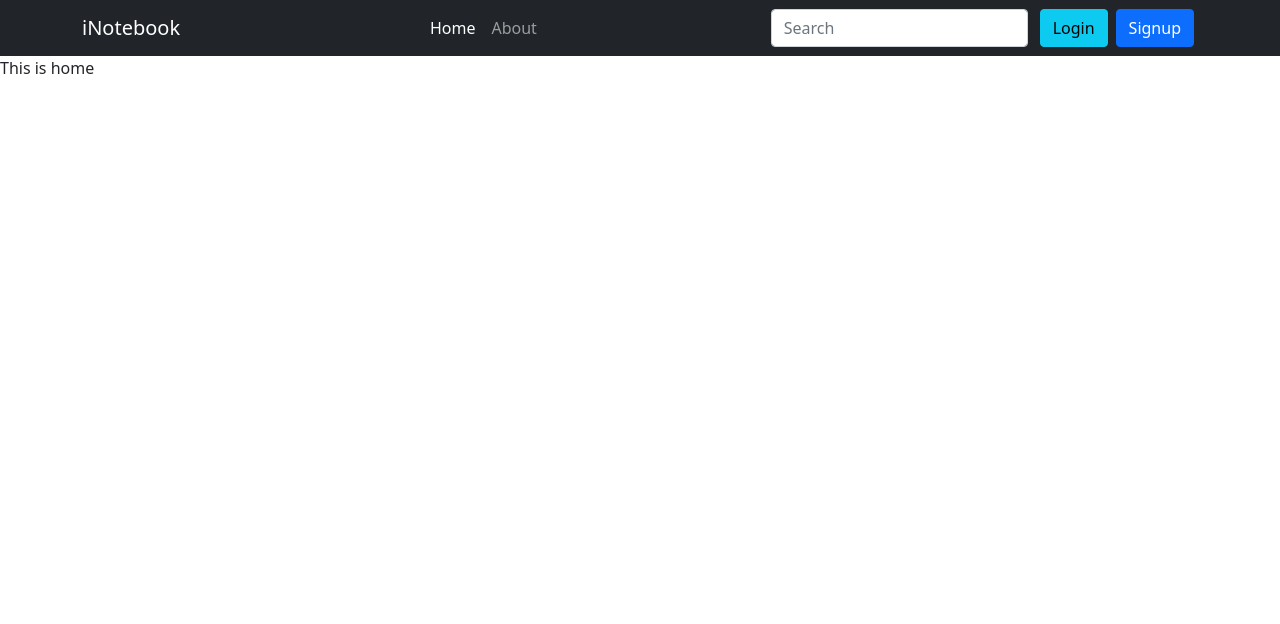
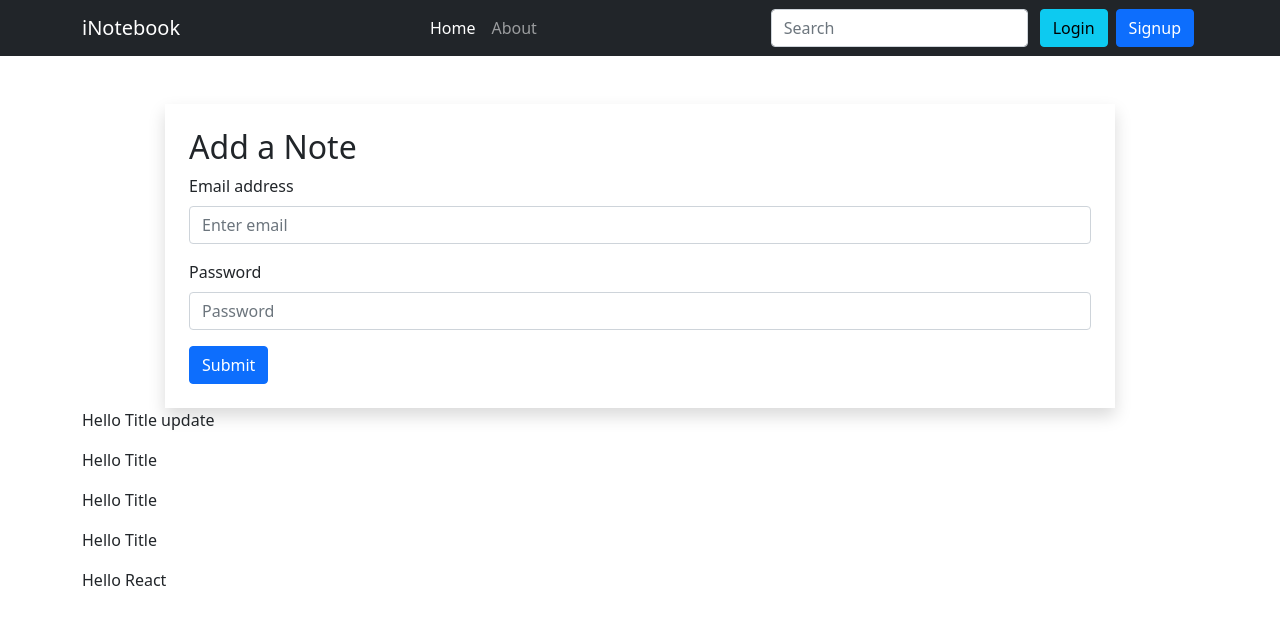
Before and after one commit to shivprajapat/iNotebook, a React (Create React App) app in the folder frontend/: page / in a window 1280 px wide. Shown: the top 624 px of the page. Built offline with nearby package versions, Linux system fonts and the light colour scheme.

Commit message:
Fetching Notes from Context

```diff
--- a/frontend/package.json
+++ b/frontend/package.json
@@ -10,7 +10,7 @@
     "react": "^17.0.2",
     "react-bootstrap": "^2.1.0",
     "react-dom": "^17.0.2",
-    "react-router-dom": "^5.0.0",
+    "react-router-dom": "^5.3.0",
     "react-scripts": "5.0.0",
     "web-vitals": "^2.1.2"
   },
--- a/frontend/src/components/About.js
+++ b/frontend/src/components/About.js
@@ -1,15 +1,10 @@
-import React, { useContext, useEffect } from 'react'
-import noteContext from '../context/notes/noteContext'
+import React from 'react'
 
 const About = () => {
-  const a = useContext(noteContext)
-  useEffect(() => {
-    a.update();
-    // eslint-disable-next-line
-  }, [])
+
   return (
     <div>
-      This is About {a.state.name} and he is in class {a.state.class}
+      This is About
     </div>
   )
 }
--- a/frontend/src/components/Header.js
+++ b/frontend/src/components/Header.js
@@ -1,6 +1,6 @@
 import React from 'react'
 import { Container, Navbar, Nav, Form, Button, FormControl } from 'react-bootstrap'
-import { NavLink } from 'react-router-dom'
+import { NavLink } from "react-router-dom";
 
 const Header = () => {
   return (
@@ -15,8 +15,8 @@ const Header = () => {
               style={{ maxHeight: '100px' }}
               navbarScroll
             >
-              <Nav.Link as={NavLink} to="/">Home</Nav.Link>
-              <Nav.Link as={NavLink} to="/about">About</Nav.Link>
+              <Nav.Link as={NavLink} exact activeClassName="active" to="/">Home</Nav.Link>
+              <Nav.Link as={NavLink} activeClassName="active" to="/about">About</Nav.Link>
 
             </Nav>
             <Form className="d-flex">
--- a/frontend/src/components/Home.js
+++ b/frontend/src/components/Home.js
@@ -1,8 +1,42 @@
-import React from 'react'
+import React, { useContext } from 'react'
+import { Button, Col, Container, Form, Row } from 'react-bootstrap'
+import noteContext from '../context/notes/noteContext'
 export const Home = () => {
+
+  const context = useContext(noteContext)
+
+  const { notes, setNotes } = context;
+
+  console.log(context);
   return (
-    <div>
-      This is home
-    </div>
+    <section>
+      <Container>
+        <Row>
+          <Col lg={10} className='mx-auto shadow mt-5 p-4 rounded-rounded-3'>
+            <h2>Add a Note</h2>
+            <Form>
+              <Form.Group className="mb-3" controlId="formBasicEmail">
+                <Form.Label>Email address</Form.Label>
+                <Form.Control type="email" placeholder="Enter email" />
+
+              </Form.Group>
+
+              <Form.Group className="mb-3" controlId="formBasicPassword">
+                <Form.Label>Password</Form.Label>
+                <Form.Control type="password" placeholder="Password" />
+              </Form.Group>
+              <Button variant="primary" type="submit">
+                Submit
+              </Button>
+            </Form>
+          </Col>
+          {
+            notes.map((note) => {
+              return (<p>{note.title}</p>)
+            })
+          }
+        </Row>
+      </Container>
+    </section>
   )
 }
--- a/frontend/src/context/notes/NoteState.js
+++ b/frontend/src/context/notes/NoteState.js
@@ -1,22 +1,57 @@
 import React, { useState } from 'react'
 import NoteContext from './noteContext'
 const NoteState = (props) => {
-  const s1 = {
-    "name": "Shiv",
-    "class": "5b"
-  }
-  const [state, setstate] = useState(s1)
 
-  const update = () => {
-    setTimeout(() => {
-      setstate({
-        "name": "Kumar",
-        "class": "10b"
-      })
-    }, 1000);
-  }
+  const notesInitial = [
+    {
+      "_id": "61d7114288da042c177e3dd0",
+      "user": "61d1c04577e3c24e02631827",
+      "title": "Hello Title update",
+      "description": "Please wake up early update",
+      "tag": "personal",
+      "date": "2022-01-06T15:56:50.486Z",
+      "__v": 0
+    },
+    {
+      "_id": "61d711b588da042c177e3ddd",
+      "user": "61d1c04577e3c24e02631827",
+      "title": "Hello Title",
+      "description": "Please wake up early",
+      "tag": "personal",
+      "date": "2022-01-06T15:58:45.214Z",
+      "__v": 0
+    },
+    {
+      "_id": "61d711b588da042c177e3ddf",
+      "user": "61d1c04577e3c24e02631827",
+      "title": "Hello Title",
+      "description": "Please wake up early",
+      "tag": "personal",
+      "date": "2022-01-06T15:58:45.857Z",
+      "__v": 0
+    },
+    {
+      "_id": "61d714da3198fe4e2adcedfa",
+      "user": "61d1c04577e3c24e02631827",
+      "title": "Hello Title",
+      "description": "Please wake up early",
+      "tag": "personal",
+      "date": "2022-01-06T16:12:10.416Z",
+      "__v": 0
+    },
+    {
+      "_id": "61d716f973729a8bde73b1fd",
+      "user": "61d1c04577e3c24e02631827",
+      "title": "Hello React",
+      "description": "Code with Herry",
+      "tag": "Youtube",
+      "date": "2022-01-06T16:21:13.276Z",
+      "__v": 0
+    }
+  ]
+  const [notes, setNotes] = useState(notesInitial)
   return (
-    <NoteContext.Provider value={{ state: state, update: update }}>
+    <NoteContext.Provider value={{ notes, setNotes }}>
       {props.children}
     </NoteContext.Provider>
   )
```
Also changed, not shown: frontend/src/components/Noteitem.js (added, +25 -0 lines), 1 other file (tests, documents, lock files or other folders).
